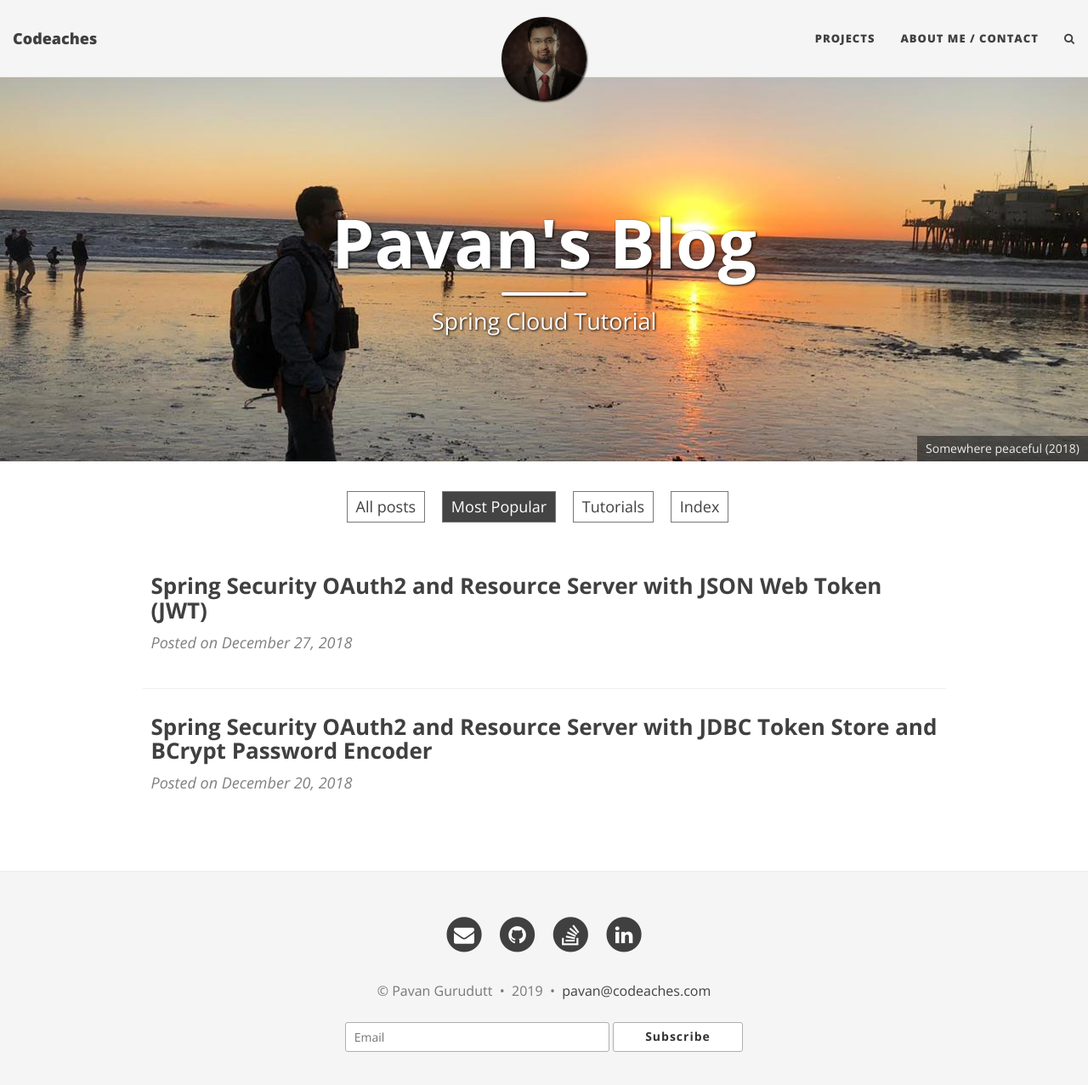
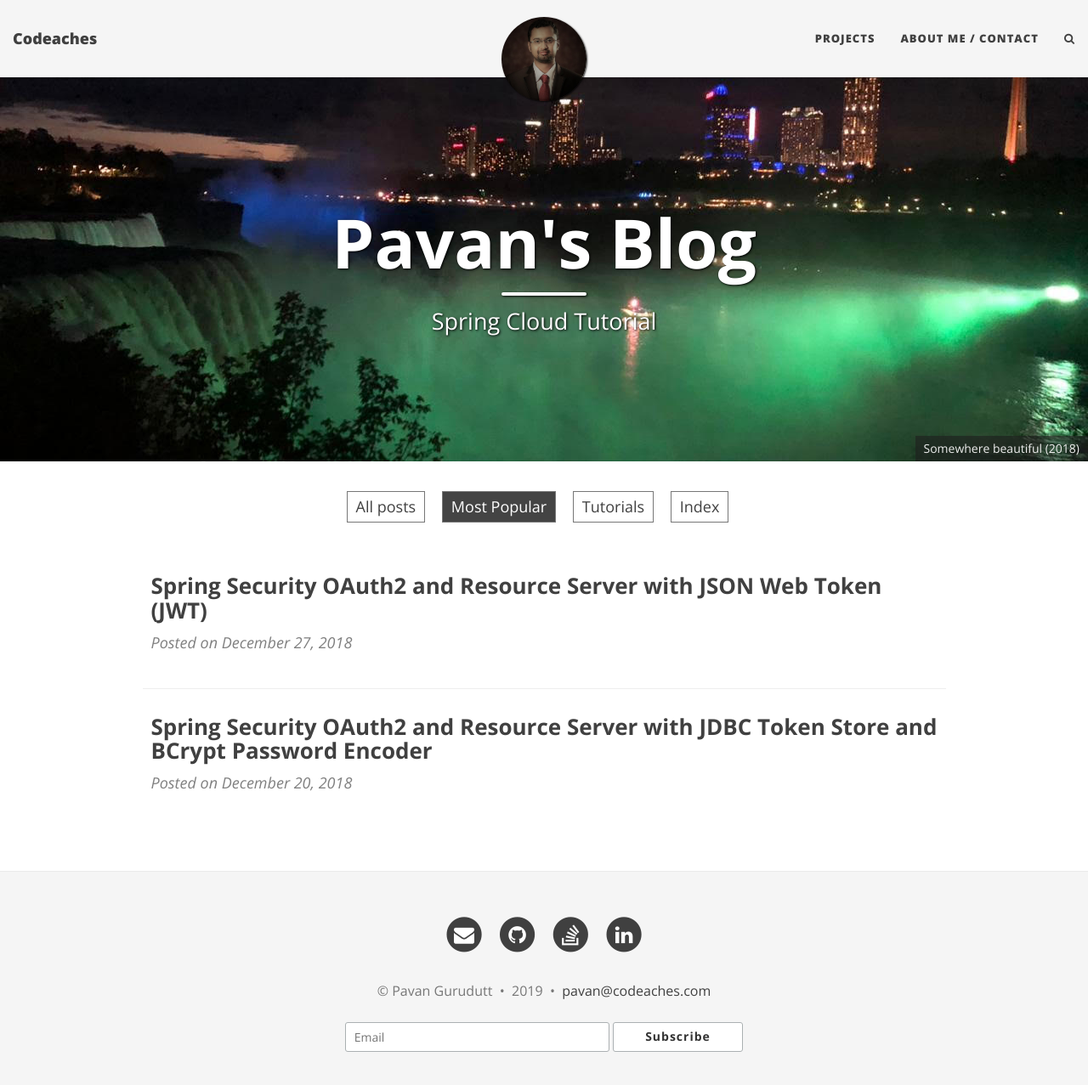
Before and after one commit to codeaches/codeaches.github.io, a Jekyll site: the page built from popular.md, in a window 1280 px wide and 1293 px high. Shown: the top 1277 px of the window at 85% size. Built offline with Jekyll 4.4.1, drawn with Linux system fonts in a browser that asks for light colours; nearby versions of some CDN libraries.

Commit message:
no message

```diff
--- a/index.html
+++ b/index.html
@@ -7,7 +7,6 @@ meta-title: "Pavan Gurudutt - Java Application Programmer"
 meta-description: "Java Application Programmer and consultant with a Bachelor's degree in Electronics and Communications"
 datacampcourse: true
 bigimg:
-  - "/img/big-imgs/big1.jpeg" : "Somewhere peaceful (2018)"
   - "/img/big-imgs/big2.jpeg" : "Somewhere beautiful (2018)"
 ---
 
--- a/popular.md
+++ b/popular.md
@@ -7,7 +7,6 @@ meta-title: "Pavan Gurudutt - Java Application Programmer"
 meta-description: "Java Application Programmer and consultant with a Bachelor's degree in Electronics and Communications"
 datacampcourse: true
 bigimg:
-  - "/img/big-imgs/big1.jpeg" : "Somewhere peaceful (2018)"
   - "/img/big-imgs/big2.jpeg" : "Somewhere beautiful (2018)"
 ---
 
```
Also changed, not shown: tutorials.md (+0 -1 lines), img/big-imgs/big1.jpeg (deleted).
